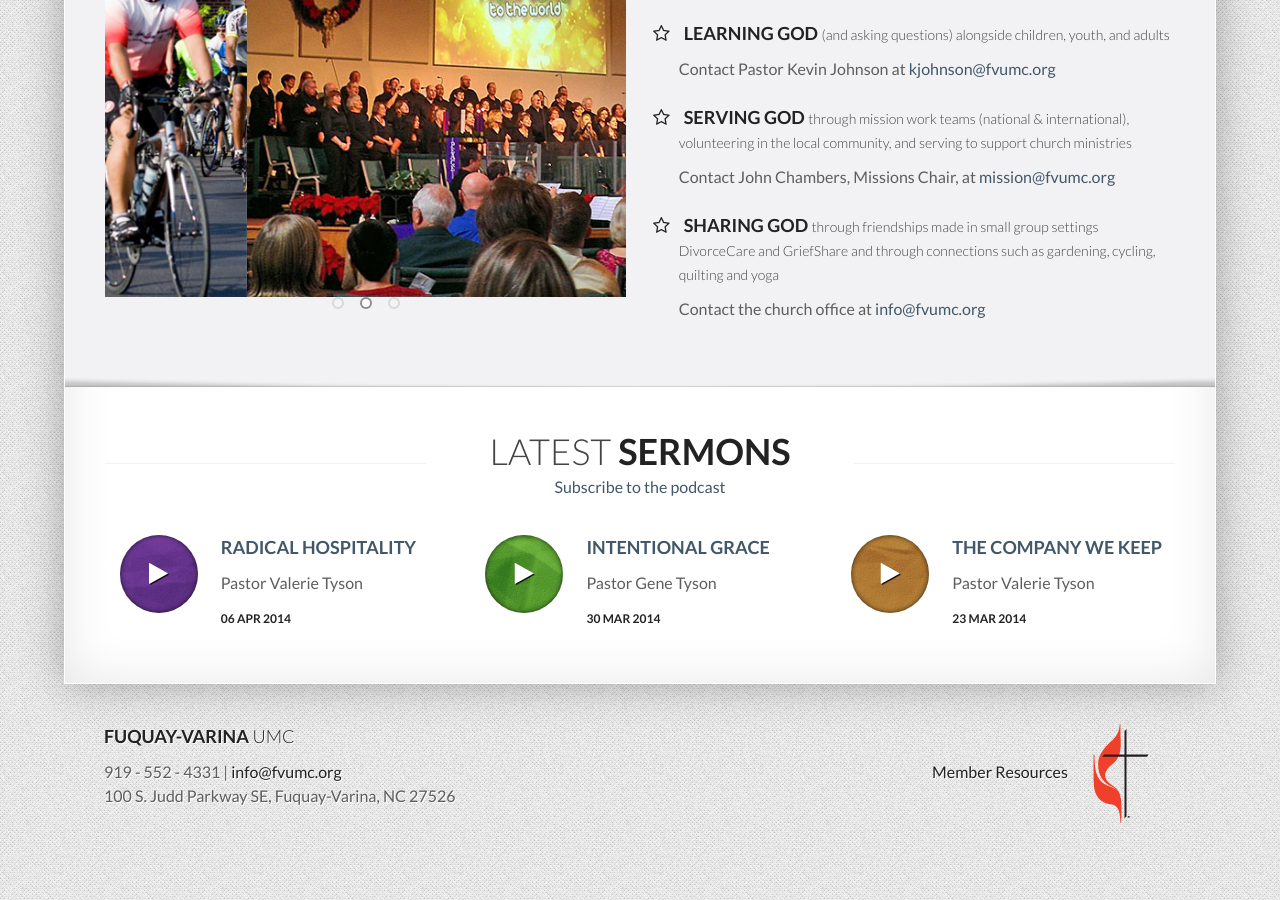
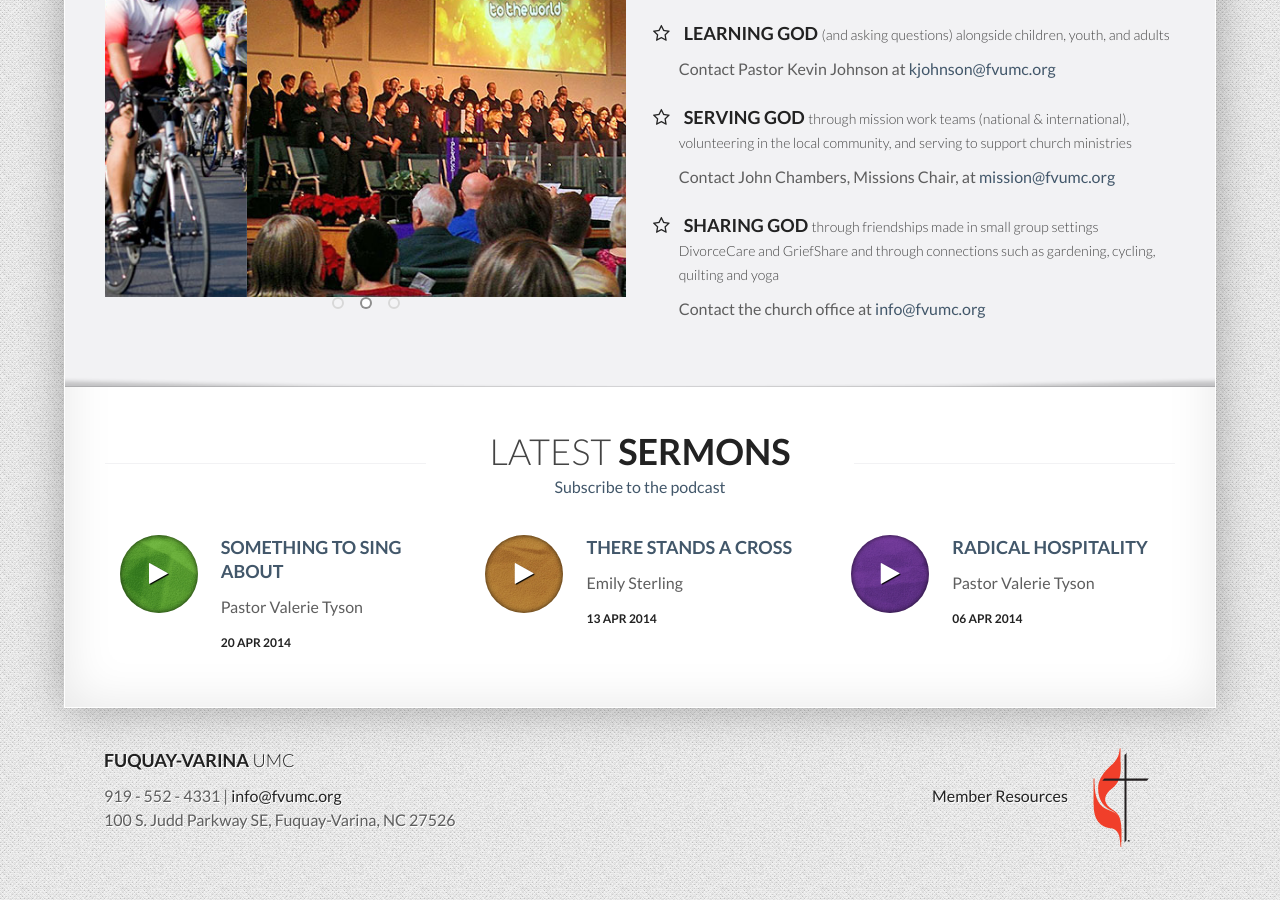
Before and after one commit to fvumc/fvumc.github.io, a Jekyll site: the page built from index.html, in a window 1280 px wide and 900 px high, scrolled down 2898 px. Built offline with Jekyll 4.4.1, drawn with Linux system fonts in a browser that asks for light colours; Markdown is read by kramdown in place of the engine named in the settings.

Commit message:
Update index.html

```diff
--- a/index.html
+++ b/index.html
@@ -242,6 +242,59 @@ title: Fuquay-Varina United Methodist Church
               <div class="row-fluid">
                 <div class="span4">
                   <div class="round-box box-small">
+                    <a class="box-inner" href="http://audio.fvumc.org/04-20-2014_Something_To_Sing_About.mp3">
+                      <img alt="some image" class="img-circle" src="images/Color-Block-Lime.jpg">
+                      <i class='icon-play'></i>
+                    </a>
+                  </div>
+                </div>
+                <div class="span8">
+                  <h3>
+                    <a href="http://audio.fvumc.org/04-20-2014_Something_To_Sing_About.mp3">
+                      Something to Sing About
+                    </a>
+                  </h3>
+                  <p>
+                    Pastor Valerie Tyson
+                  </p>
+                    <h5>
+                    20 Apr 2014
+                  </h5>
+                </div>
+              </div>
+            </li>
+
+
+            <li class="span4">
+              <div class="row-fluid">
+                <div class="span4">
+                  <div class="round-box box-small">
+                    <a class="box-inner" href="http://audio.fvumc.org/04-13-2014_There_Stands_A_Cross.mp3">
+                      <img alt="some image" class="img-circle" src="images/Color-Block-Orange.jpg">
+                      <i class='icon-play'></i>
+                    </a>
+                  </div>
+                </div>
+                <div class="span8">
+                  <h3>
+                    <a href="http://audio.fvumc.org/04-13-2014_There_Stands_A_Cross.mp3">
+                      There Stands A Cross
+                    </a>
+                  </h3>
+                  <p>
+                    Emily Sterling
+                  </p>
+                    <h5>
+                    13 Apr 2014
+                  </h5>
+                </div>
+              </div>
+            </li>
+
+            <li class="span4">
+              <div class="row-fluid">
+                <div class="span4">
+                  <div class="round-box box-small">
                     <a class="box-inner" href="http://audio.fvumc.org/04-06-2014_Radical_Hospitality.mp3">
                       <img alt="some image" class="img-circle" src="images/Color-Block-Purple.jpg">
                       <i class='icon-play'></i>
@@ -264,57 +317,6 @@ title: Fuquay-Varina United Methodist Church
               </div>
             </li>
 
-            <li class="span4">
-              <div class="row-fluid">
-                <div class="span4">
-                  <div class="round-box box-small">
-                    <a class="box-inner" href="http://audio.fvumc.org/03-30-2014_Intentional_Grace.mp3">
-                      <img alt="some image" class="img-circle" src="images/Color-Block-Lime.jpg">
-                      <i class='icon-play'></i>
-                    </a>
-                  </div>
-                </div>
-                <div class="span8">
-                  <h3>
-                    <a href="http://audio.fvumc.org/03-30-2014_Intentional_Grace.mp3">
-                      Intentional Grace
-                    </a>
-                  </h3>
-                  <p>
-                    Pastor Gene Tyson
-                  </p>
-                    <h5>
-                    30 Mar 2014
-                  </h5>
-                </div>
-              </div>
-            </li>
-
-            <li class="span4">
-              <div class="row-fluid">
-                <div class="span4">
-                  <div class="round-box box-small">
-                    <a class="box-inner" href="http://audio.fvumc.org/03_23_2014_The_Company_He_Keeps.mp3">
-                      <img alt="some image" class="img-circle" src="images/Color-Block-Orange.jpg">
-                      <i class='icon-play'></i>
-                    </a>
-                  </div>
-                </div>
-                <div class="span8">
-                  <h3>
-                    <a href="http://audio.fvumc.org/03_23_2014_The_Company_He_Keeps.mp3">
-                      The Company We Keep
-                    </a>
-                  </h3>
-                  <p>
-                    Pastor Valerie Tyson
-                  </p>
-                    <h5>
-                    23 Mar 2014
-                  </h5>
-                </div>
-              </div>
-            </li>
 
           </ul>
         </div>
```
